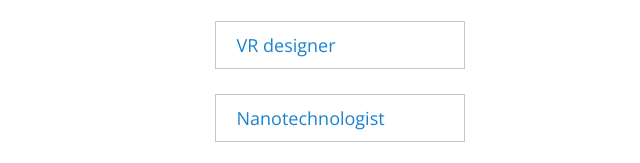
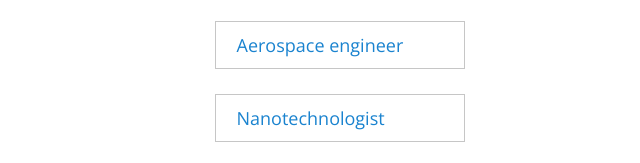
Before and after one commit to sayaninja/mentapp, a plain HTML site: page index.html in a window 1280 px wide. Shown: the part 850-1013 px from the top of the page, 613-1253 px from the left. Drawn offline with nearby package versions, Linux system fonts and the light colour scheme; a web font is replaced by a local one.

Commit message:
Update index.html

```diff
--- a/index.html
+++ b/index.html
@@ -189,7 +189,7 @@ height="0" width="0" style="display:none;visibility:hidden"></iframe></noscript>
                     <div class="profs" align="center">
                         <ul class="link_wrap">
                         <li><a href="soft-eng.html" class="btn get-quote btn-lg">Software engineer</a></li><br>
-                        <li><a href="vr-design.html" class="btn get-quote btn-lg">VR designer</a></li><br>
+                        <li><a href="aerospace-eng.html" class="btn get-quote btn-lg">Aerospace engineer</a></li><br>
                         <li><a href="nanotechnologist.html" class="btn get-quote btn-lg">Nanotechnologist</a></li><br>
                         <li><a href="project-eng7.html" class="btn get-quote btn-lg">Project engineer</a></li>
                         </ul>
```
